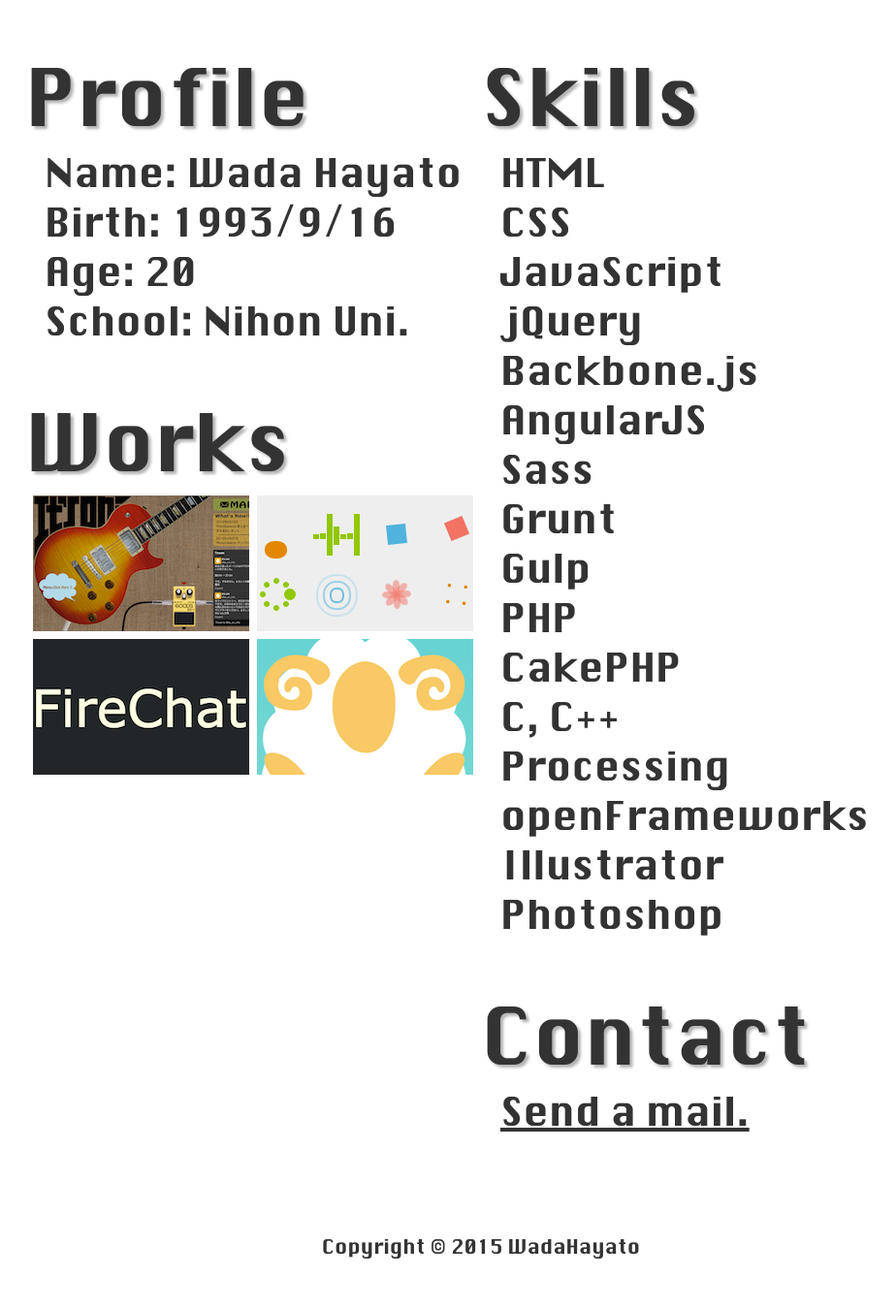
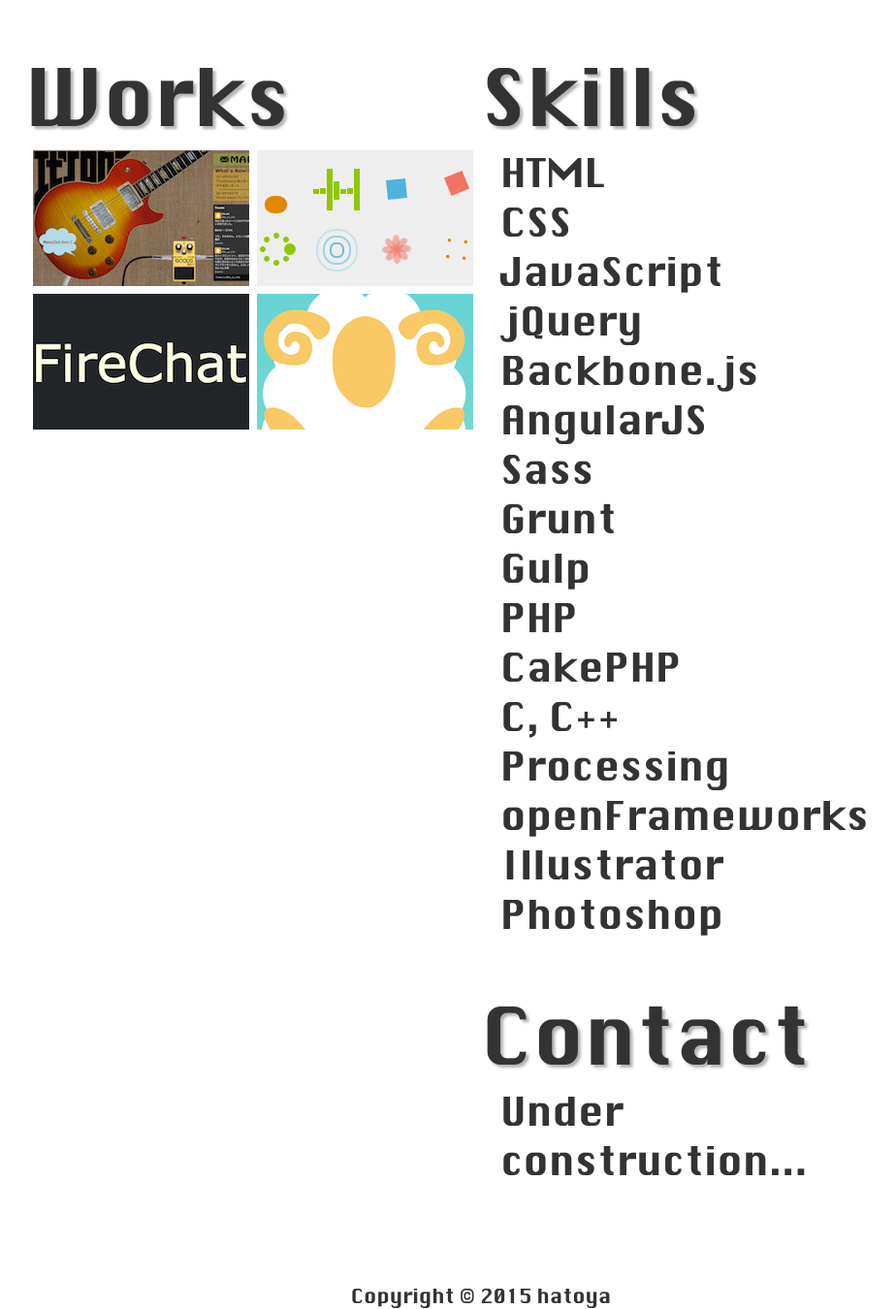
Before and after one commit to hatoya/PortfolioSite, a website: page index.html in a window 1280 px wide. Shown: the part 1204-2554 px from the top of the page at 97% size, without its empty margins (144-1068 px from the left). Before the commit the page ends 2503 px from the top, so only its background shows below. Drawn offline with Linux system fonts and the light colour scheme.

Commit message:
フリーランス用に改変

```diff
--- a/index.html
+++ b/index.html
@@ -29,9 +29,8 @@
         </div>
         <div id="menuRight" class="menuRight">
             <ul>
-                <li><a href="https://twitter.com/CheeseHayato">Twitter</a></li>
-                <li><a href="https://www.facebook.com/hayato.wada.79">Facebook</a></li>
                 <li><a href="https://github.com/hatoya">GitHub</a></li>
+                <li><a href="https://jp.pinterest.com/hatoyan/">Pinterest</a></li>
             </ul>
         </div>
     </section>
@@ -41,12 +40,6 @@
         </div>
         <div class="content" ng-controller="contentController as content">
             <div class="contentLeft">
-                <div class="profile" id="contents0">
-                    <h2>Profile</h2>
-                    <ul>
-                        <li ng-repeat="profile in content.profile">{{profile}}</li>
-                    </ul>
-                </div>
                 <div class="works" id="contents2">
                     <h2>Works</h2>
                     <ul class="worksContent">
@@ -92,12 +85,12 @@
                 </div>
                 <div class="contact" id="contents3">
                     <h2>Contact</h2>
-                    <p><a href="mailto:hatoya.web.design@gmail.com">Send a mail.</a></p>
+                    <p>Under construction...</p>
                 </div>
             </div>
         </div>
         <div class="footer">
-            <p>Copyright © 2015 WadaHayato</p>
+            <p>Copyright © 2015 hatoya</p>
         </div>
     </section>
 </body>
```
